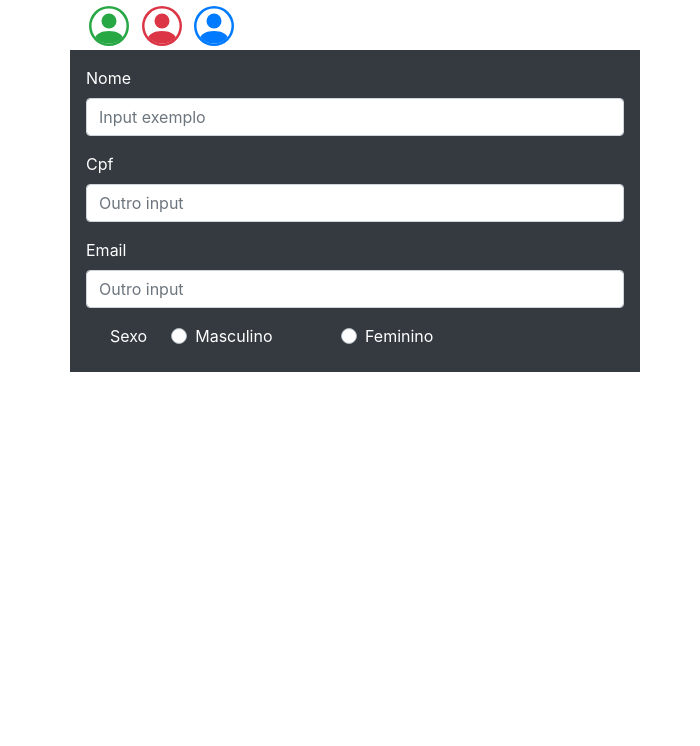
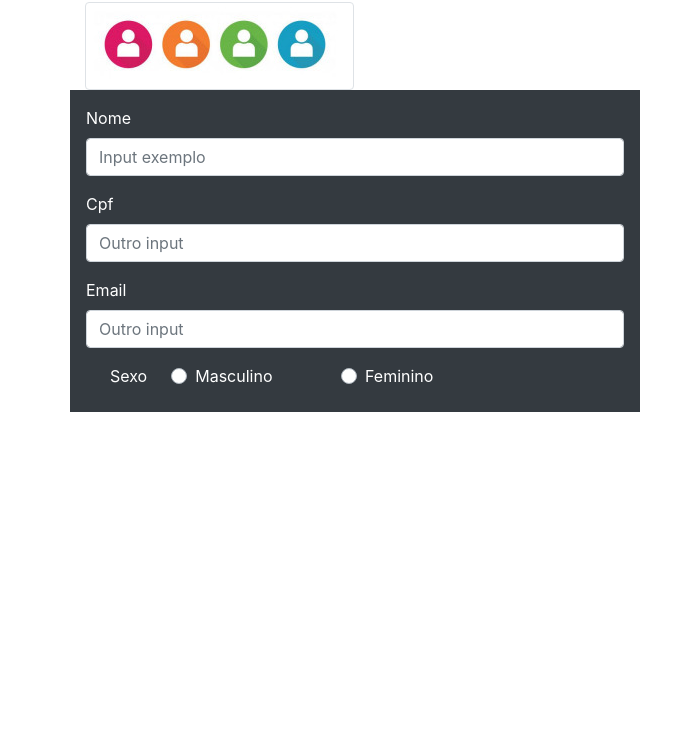
Before and after one commit to Gileno29/Exercicio-Git, a plain HTML site: page form.html in a window 1280 px wide. Shown: the part 54-800 px from the top of the page, without its empty margins (0-700 px from the left). Drawn offline with nearby package versions, Linux system fonts and the light colour scheme.

Commit message:
adicao do campo de sexo e correcao da Imagem de usuários

```diff
--- a/form.html
+++ b/form.html
@@ -17,7 +17,7 @@
 
     <div class="container">
         <form>
-            <svg width="3em" height="3em" viewBox="0 0 16 16" class="bi bi-person-circle text-success p-1" fill="currentColor" xmlns="http://www.w3.org/2000/svg">
+            <!---<svg width="3em" height="3em" viewBox="0 0 16 16" class="bi bi-person-circle text-success p-1" fill="currentColor" xmlns="http://www.w3.org/2000/svg">
             <path d="M13.468 12.37C12.758 11.226 11.195 10 8 10s-4.757 1.225-5.468 2.37A6.987 6.987 0 0 0 8 15a6.987 6.987 0 0 0 5.468-2.63z"/>
             <path fill-rule="evenodd" d="M8 9a3 3 0 1 0 0-6 3 3 0 0 0 0 6z"/>
             <path fill-rule="evenodd" d="M8 1a7 7 0 1 0 0 14A7 7 0 0 0 8 1zM0 8a8 8 0 1 1 16 0A8 8 0 0 1 0 8z"/>
@@ -33,7 +33,8 @@
             <path d="M13.468 12.37C12.758 11.226 11.195 10 8 10s-4.757 1.225-5.468 2.37A6.987 6.987 0 0 0 8 15a6.987 6.987 0 0 0 5.468-2.63z"/>
             <path fill-rule="evenodd" d="M8 9a3 3 0 1 0 0-6 3 3 0 0 0 0 6z"/>
             <path fill-rule="evenodd" d="M8 1a7 7 0 1 0 0 14A7 7 0 0 0 8 1zM0 8a8 8 0 1 1 16 0A8 8 0 0 1 0 8z"/>
-            </svg>
+            </svg>--->
+            <img src="imagem-feia.jpeg" alt="..." class="img-thumbnail">
 
             <div class="row">
                 <div class="col-md-6 bg-dark p-3">
@@ -62,8 +63,8 @@
                     <div class="custom-control custom-radio custom-control-inline">
                         <input type="radio" class="custom-control-input" id="defaultInline2" name="inlineDefaultRadiosExample">
                         <label class="custom-control-label text-white" for="defaultInline2">Feminino</label>
+                    </div>
 
-                    </div>
                 </div>
             </div>
         </form>
```
Also changed, not shown: imagem-feia.jpeg (added).
